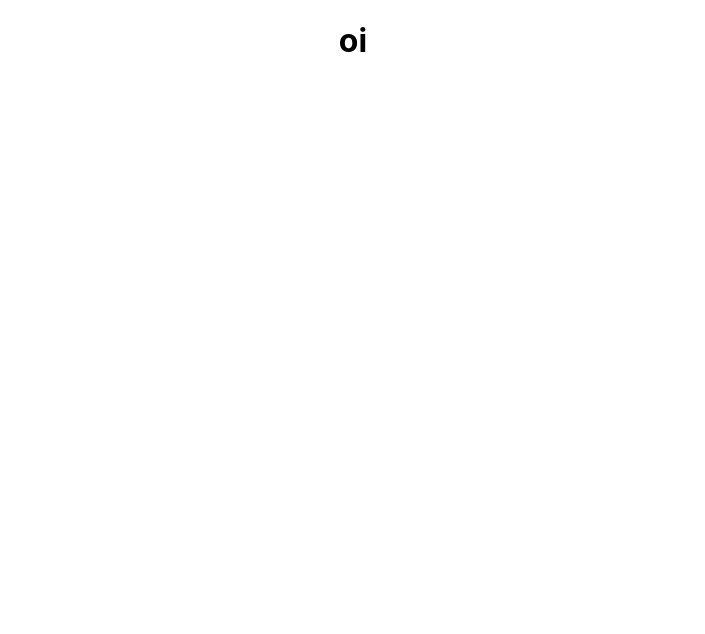
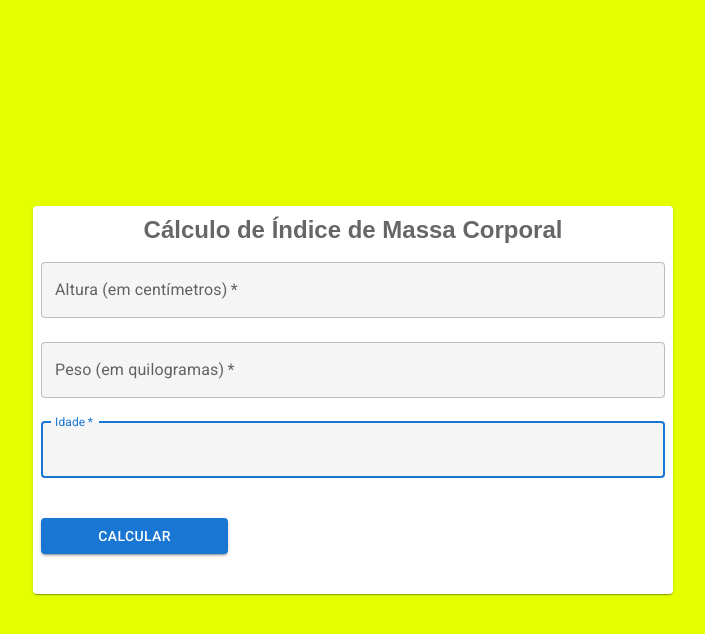
Before and after one commit to Matheus-HMPaiva/AppShape_frontend, a React (Create React App) app: page /imc in a window 1280 px wide. Shown: the top 634 px of the page, without its empty margins (287-992 px from the left). Built offline with nearby package versions, Linux system fonts and the light colour scheme.

Commit message:
criando as paginas

```diff
--- a/src/components/GymWorkout.js
+++ b/src/components/GymWorkout.js
@@ -1,5 +1,15 @@
-export default function GymWorkout(){
-    return(
-        <h1>oi</h1>
+import { Grid, Paper, ThemeProvider, createTheme } from "@mui/material";
+import React from "react";
+
+const defaultTheme = createTheme();
+
+export default function GymWorkout() {
+    return (
+        <ThemeProvider theme={defaultTheme}>
+            <Grid container component="main" sx={{ height: '100vh' }}>
+                <Grid item xs={12} sm={12} md={12} component={Paper} elevation={12} square sx={{ backgroundColor: '#e3ff00' }}>
+                </Grid>
+            </Grid>
+        </ThemeProvider>
     )
 }
--- a/src/components/HomeWorkout.js
+++ b/src/components/HomeWorkout.js
@@ -1,5 +1,15 @@
-export default function HomeWorkout(){
-    return(
-        <h1>oi</h1>
+import { Grid, Paper, ThemeProvider, createTheme } from "@mui/material";
+import React from "react";
+
+const defaultTheme = createTheme();
+
+export default function HomeWorkout() {
+    return (
+        <ThemeProvider theme={defaultTheme}>
+            <Grid container component="main" sx={{ height: '100vh' }}>
+                <Grid item xs={12} sm={12} md={12} component={Paper} elevation={12} square sx={{ backgroundColor: '#e3ff00' }}>
+                </Grid>
+            </Grid>
+        </ThemeProvider>
     )
 }
--- a/src/components/IMCCalculator.js
+++ b/src/components/IMCCalculator.js
@@ -1,5 +1,70 @@
-export default function IMCCalculator(){
-    return(
-        <h1>oi</h1>
+import styled from "@emotion/styled";
+import { Button, Grid, Paper, TextField, ThemeProvider, Typography, createTheme } from "@mui/material";
+import React from "react";
+
+const defaultTheme = createTheme();
+
+const Item = styled(Paper)(({ theme }) => ({
+    backgroundColor: theme.palette.mode === 'dark' ? '#1A2027' : '',
+    ...theme.typography.body2,
+    padding: theme.spacing(1),
+    textAlign: 'center',
+    color: theme.palette.text.secondary,
+}));
+
+export default function IMCCalculator() {
+    return (
+        <ThemeProvider theme={defaultTheme}>
+            <Grid container component="main" sx={{ height: '100vh' }}>
+                <Grid container item alignItems="center" justifyContent="center" xs={12} sm={12} md={12} component={Paper} elevation={12} square sx={{ backgroundColor: '#e3ff00' }}>
+                    <Grid item xs={6}>
+                        <Item>
+                            <Typography component="h5" variant="h5" fontFamily={'sans-serif'} sx={{ fontWeight: 'bold' }}>
+                                Cálculo de Índice de Massa Corporal
+                            </Typography>
+                            <TextField
+                                margin="normal"
+                                required
+                                fullWidth
+                                id="height"
+                                label="Altura (em centímetros)"
+                                name="height"
+                                autoComplete="height"
+                                autoFocus
+                                inputProps={{ "data-testid": "height" }}
+                                sx={{ backgroundColor: '#F5F5F5' }}
+                            />
+                            <TextField
+                                margin="normal"
+                                required
+                                fullWidth
+                                id="weight"
+                                label="Peso (em quilogramas)"
+                                name="weight"
+                                autoComplete="weight"
+                                autoFocus
+                                inputProps={{ "data-testid": "weight" }}
+                                sx={{ backgroundColor: '#F5F5F5' }}
+                            />
+                            <TextField
+                                margin="normal"
+                                required
+                                fullWidth
+                                id="age"
+                                label="Idade"
+                                name="age"
+                                autoComplete="age"
+                                autoFocus
+                                inputProps={{ "data-testid": "age" }}
+                                sx={{ backgroundColor: '#F5F5F5' }}
+                            />
+                            <Grid sx={12} my={4} >
+                                <Button sx={{ width: '30%', display: 'flex' }} variant="contained">Calcular</Button>
+                            </Grid>
+                        </Item>
+                    </Grid>
+                </Grid>
+            </Grid>
+        </ThemeProvider>
     )
 }
```
